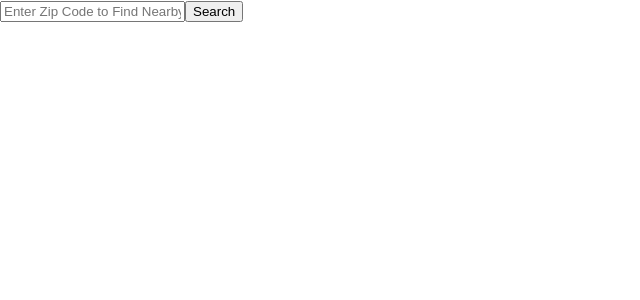
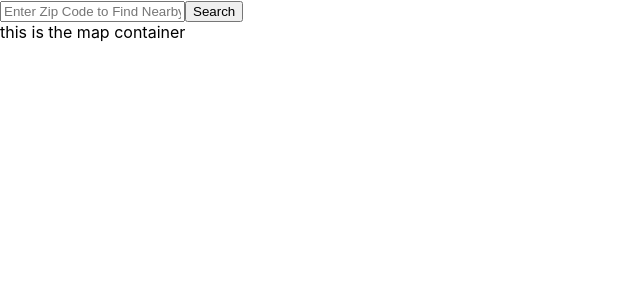
Before and after one commit to Jcase22/texas-gas-price, a React (Create React App) app: page / in a window 1280 px wide. Shown: the top 300 px of the page, without its empty margins (0-640 px from the left). Built offline with nearby package versions, Linux system fonts and the light colour scheme.

Commit message:
added mapp container

```diff
--- a/src/App.js
+++ b/src/App.js
@@ -1,9 +1,11 @@
 import ZipInputBar from './components/ZipInputBar/ZipInputBar.jsx'
+import MapContainer from './components/MapContainer/MapContainer.jsx'
 
 const App = () => {
   return (
     <div>
       <ZipInputBar />
+      <MapContainer />
     </div>
   );
 }
--- a/src/components/MapContainer/MapContainer.jsx
+++ b/src/components/MapContainer/MapContainer.jsx
@@ -0,0 +1,13 @@
+
+
+const MapContainer = () => {
+
+
+  return (
+    <div>
+      <div>this is the map container</div>
+    </div>
+  )
+}
+
+export default MapContainer
```
